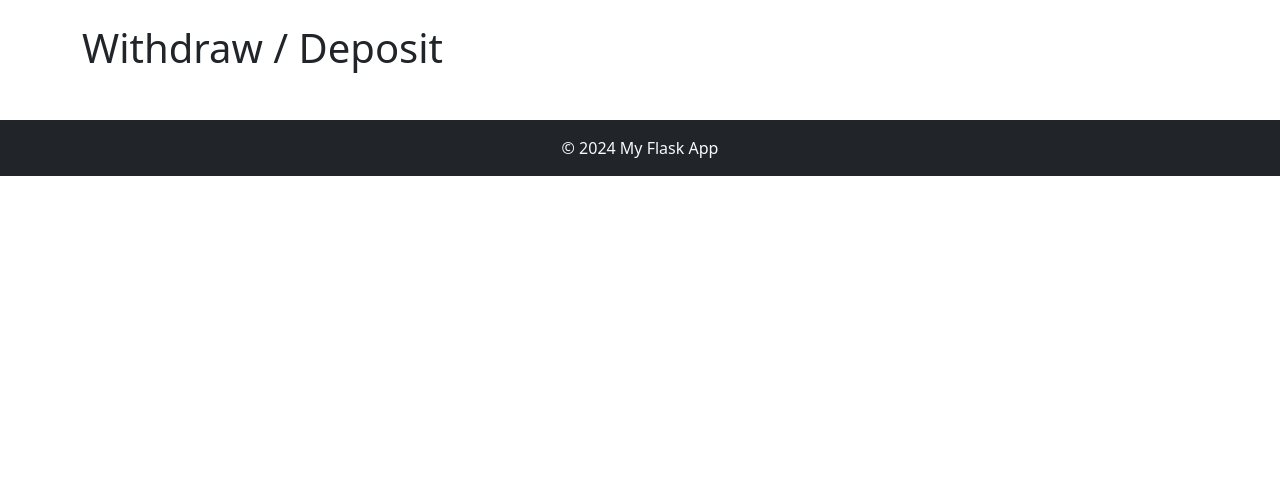
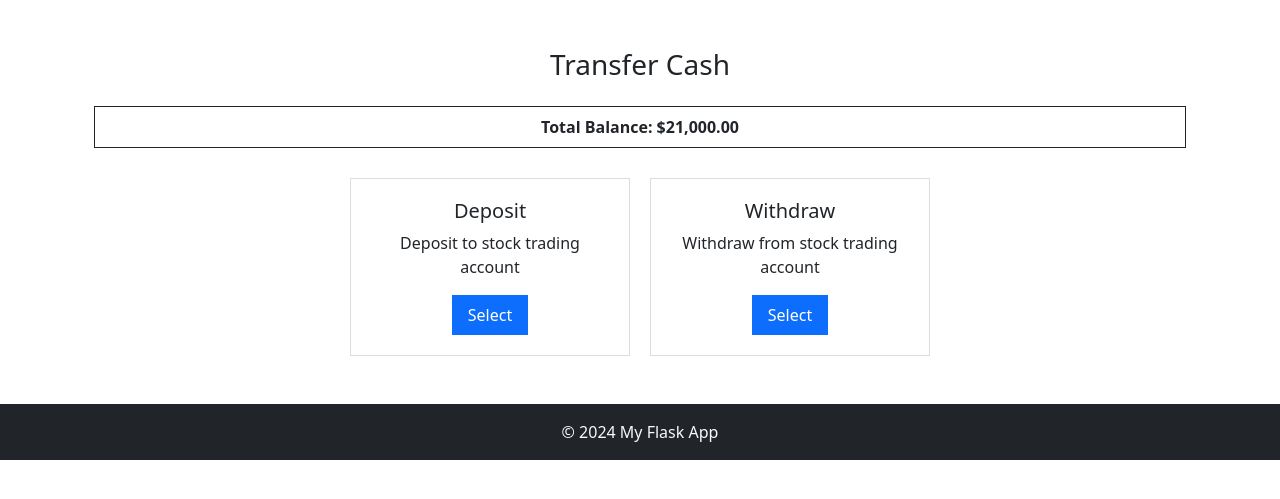
Before and after one commit to spartiwa-asu/stock-trading-system, a Flask app: page /withdraw-deposit in a window 1280 px wide. Shown: the part 80-579 px from the top of the page. Run offline with Flask 3, Linux system fonts and the light colour scheme; the visitor is signed in with stand-in values (Sample User, id 1); lists and menus that the app fills with data are empty.

Commit message:
Fix withdraw/deposit template structure and layout
Improved page layout and styling, added CSS.

```diff
--- a/main/templates/withdraw_deposit.html
+++ b/main/templates/withdraw_deposit.html
@@ -1,7 +1,56 @@
 {% extends "base.html" %}
+{% block content %}
 
-{% block content %}
-  <div class="mt-4">
-    <h1>Withdraw / Deposit</h1>
-  </div>
+<style>
+    .wd-page {
+        margin-top: 30px;
+    }
+    .wd-page .box-container {
+        display: flex;
+        justify-content: center;
+        gap: 20px;
+    }
+    .wd-page .custom-card {
+        border: 1px solid #ddd;
+        padding: 20px;
+        width: 280px;
+        text-align: center;
+    }
+    .wd-page .custom-btn {
+        background: #0d6efd;
+        color: white;
+        border: none;
+        padding: 8px 16px;
+    }
+    .wd-page .custom-btn:hover {
+        background: #0b5ed7;
+    }
+</style>
+
+<div class="container mt-5 text-center">
+    <h3 class="mb-4">Transfer Cash</h3>
+
+    <table class="table table-bordered border border-dark">
+        <tr>
+            <th>Total Balance: $21,000.00</th>
+        </tr>
+    </table>
+
+    <div class="wd-page">
+        <div class="box-container">
+            <div class="custom-card">
+                <h5>Deposit</h5>
+                <p>Deposit to stock trading account</p>
+                <button class="custom-btn">Select</button>
+            </div>
+
+            <div class="custom-card">
+                <h5>Withdraw</h5>
+                <p>Withdraw from stock trading account</p>
+                <button class="custom-btn">Select</button>
+            </div>
+        </div>
+    </div>
+</div>
+
 {% endblock %}
```
